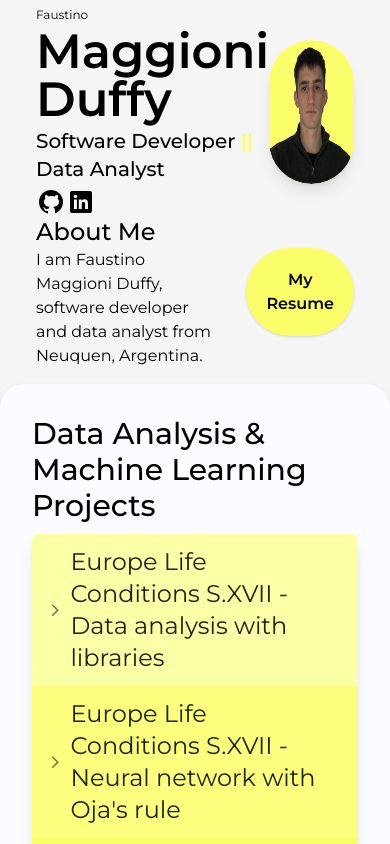
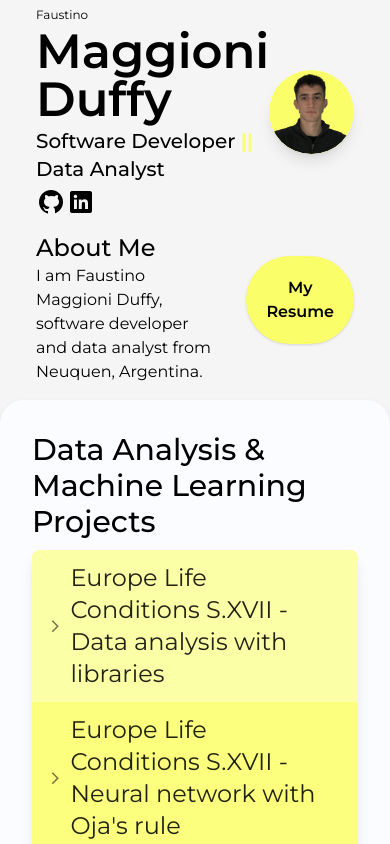
Before and after one commit to maggioniduffy/mduffy, a Next.js app: page / in a window 390 px wide. Shown: the top 844 px of the page. Built offline with nearby package versions, Linux system fonts and the light colour scheme.

Commit message:
image responsive

```diff
--- a/src/components/Header/Header.tsx
+++ b/src/components/Header/Header.tsx
@@ -30,7 +30,7 @@ const Header = () => {
         <Image
           src={perfil}
           placeholder="blur"
-          className="h-36 w-36 rounded-full bg-myyellow-300"
+          className="h-fit w-36 rounded-full bg-myyellow-300"
           alt="me"
         />
       </div>
--- a/src/pages/index.tsx
+++ b/src/pages/index.tsx
@@ -8,7 +8,7 @@ export default function Home() {
       <Header />
       <section className="mx-9 my-4 space-x-5 place-items-center flex h-fit justify-between">
         <div>
-          <h3 className="text-2xl font-medium"> About Me </h3>
+          <h3 className="text-2xl font-medium mt-4"> About Me </h3>
           <p className="mr-2">
             {" "}
             I am Faustino Maggioni Duffy, software developer and data analyst
```
